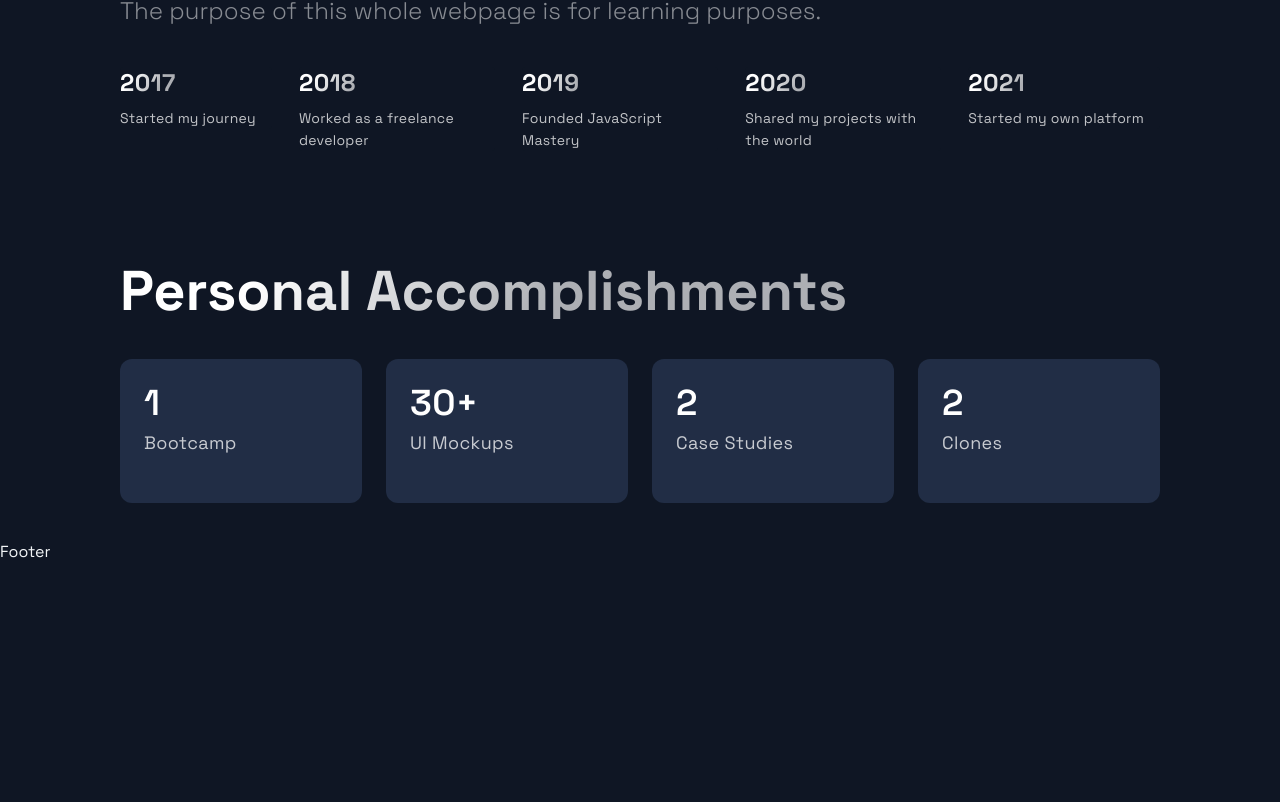
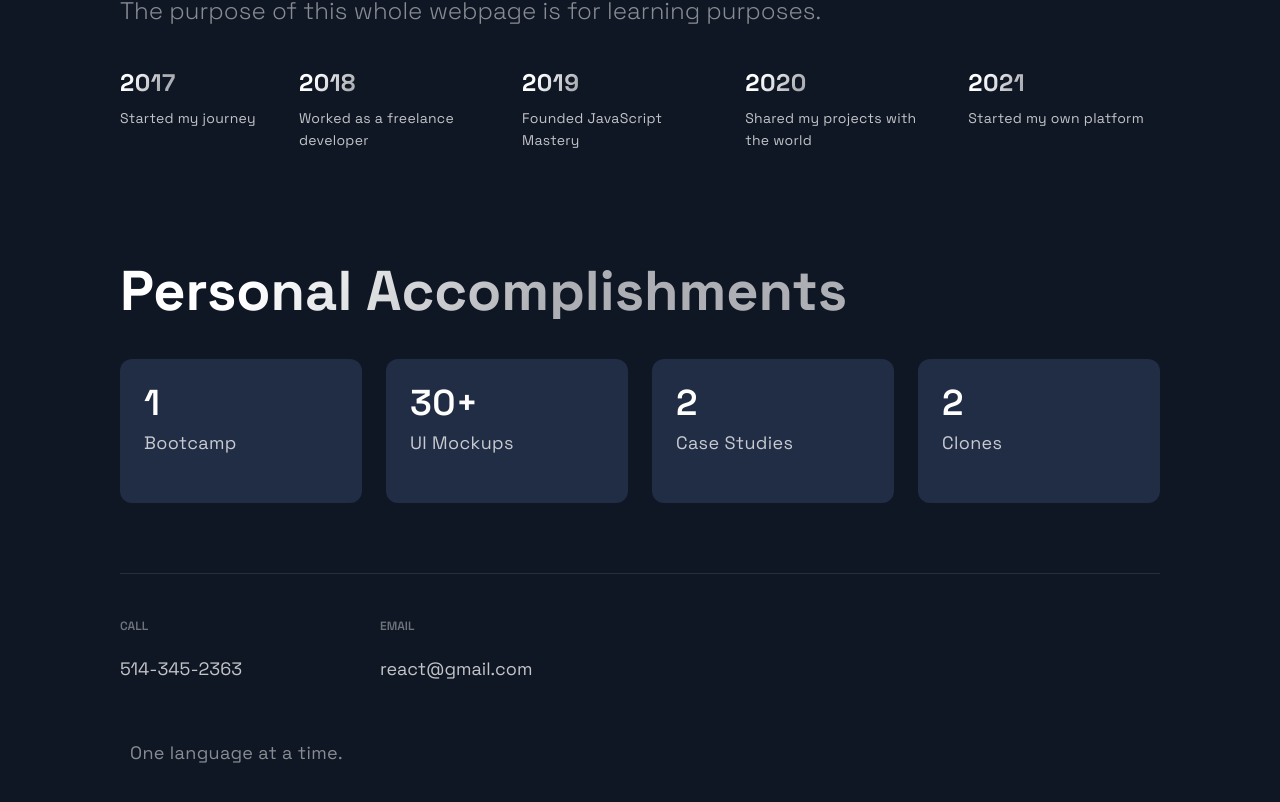
Before and after one commit to maisoncastro/react-practise, a Next.js app: page / in a window 1280 px wide. Shown: the part 2734-3536 px from the top of the page. Before the commit the page ends 3296 px from the top, so only its background shows below. Built offline with nearby package versions, Linux system fonts and the light colour scheme.

Commit message:
Added Footer

```diff
--- a/src/components/Footer/Footer.js
+++ b/src/components/Footer/Footer.js
@@ -6,9 +6,23 @@ import { CompanyContainer, FooterWrapper, LinkColumn, LinkItem, LinkList, LinkTi
 
 const Footer = () => {
   return (
-    <div>
-      Footer
-    </div>
+    <FooterWrapper>
+      <LinkList>
+        <LinkColumn>
+          <LinkTitle>Call</LinkTitle>
+          <LinkItem href="514-345-2363">514-345-2363</LinkItem>
+        </LinkColumn>
+        <LinkColumn>
+          <LinkTitle>Email</LinkTitle>
+          <LinkItem href="mailto:react@gmail.com">react@gmail.com</LinkItem>
+        </LinkColumn>
+      </LinkList>
+      <SocialIconsContainer>
+        <CompanyContainer>
+          <Slogan>One language at a time.</Slogan>
+        </CompanyContainer>
+      </SocialIconsContainer>
+    </FooterWrapper>
   );
 };
 
```
